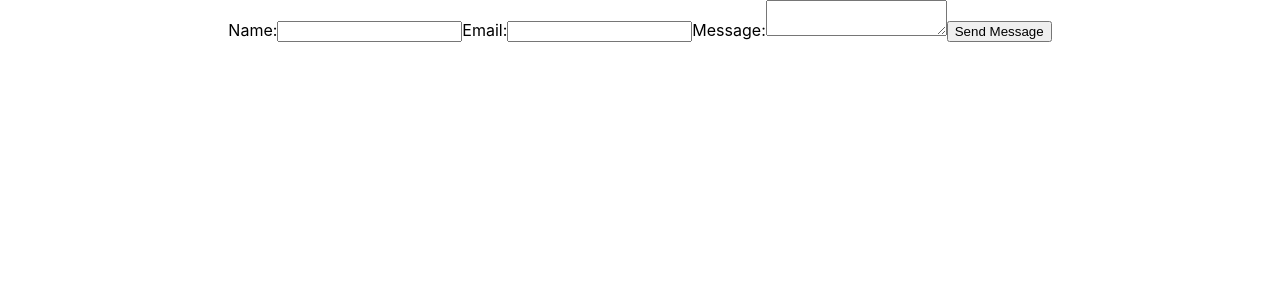
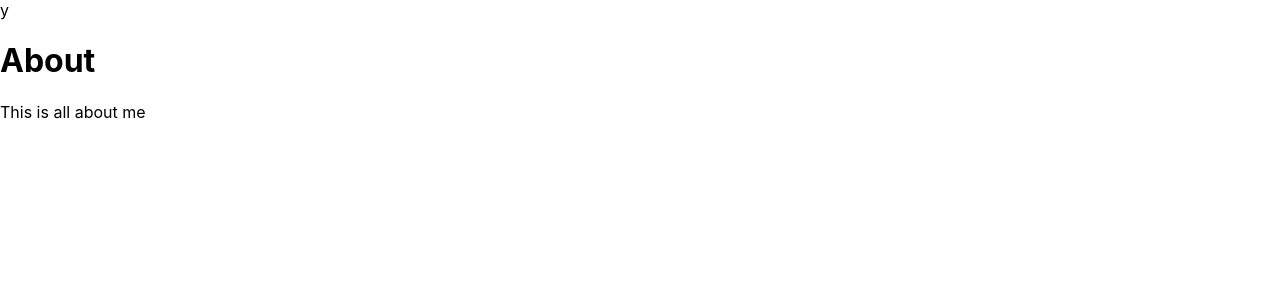
Before and after one commit to munyi-victor/hired, a React (Create React App) app: page / in a window 1280 px wide. Shown: the top 300 px of the page. Built offline with nearby package versions, Linux system fonts and the light colour scheme.

Commit message:
first update

```diff
--- a/public/index.html
+++ b/public/index.html
@@ -24,7 +24,7 @@
       work correctly both with client-side routing and a non-root public URL.
       Learn how to configure a non-root public URL by running `npm run build`.
     -->
-    <title>React App</title>
+    <title>Hired</title>
   </head>
   <body>
     <noscript>You need to enable JavaScript to run this app.</noscript>
--- a/src/App.js
+++ b/src/App.js
@@ -1,12 +1,8 @@
-import './App.css';
-import Contact from './components/Contact';
+import React from "react";
+import About from "./components/About";
 
-function App() {
-  return (
-    <div className="App">
-      <Contact/>
-    </div>
-  );
-}
+const App = () => {
+  return <About />;
+};
 
 export default App;
--- /dev/null
+++ b/src/components/About.js
@@ -0,0 +1,15 @@
+import React from 'react'
+
+const About = () => {
+  return (
+    <div>y
+
+      <h1>About</h1>
+      <p>This is all about me</p>
+    </div>
+  )
+}
+
+export default About
+
+// 1//03psDR_6FGTiPCgYIARAAGAMSNwF-L9IrDqx1ZgDZ3s6riY41w5xtfK5P-Mp2lOLpKeglVuuPVUUnEJPQk1c4NDYIKbhT_AcYq9Y
--- a/src/components/Contact.js
+++ b/src/components/Contact.js
@@ -1,82 +1,30 @@
-import React, { useState } from "react";
-import nodemailer from "nodemailer";
+import React from "react";
+import Form from "react-bootstrap/Form";
+import FormControl from "react-bootstrap/FormControl";
+import FormGroup from "react-bootstrap/esm/FormGroup";
+import FormLabel from "react-bootstrap/esm/FormLabel";
+import Button from "react-bootstrap/esm/Button";
+import "bootstrap/dist/css/bootstrap.min.css";
 
 const Contact = () => {
-  const [formData, setFormData] = useState({
-    name: "",
-    email: "",
-    message: "",
-  });
+  return (
+    <div className="vh-100">
+      <Form className="w-25">
+        <FormGroup className="mb-3">
+          <FormLabel>Email address</FormLabel>
+          <FormControl type="email" placeholder="enter email" />
+        </FormGroup>
 
-  const handleChange = (event) => {
-    const { name, value } = event.target;
-    setFormData((prevState) => ({ ...prevState, [name]: value }));
-  };
+        <FormGroup className="mb-3">
+          <FormLabel>Password</FormLabel>
+          <FormControl type="password" placeholder="enter password" />
+        </FormGroup>
 
-  const handleSubmit = (event) => {
-    event.preventDefault();
-
-    // Send email using nodemailer
-    const transporter = nodemailer.createTransport({
-      service: "gmail",
-      auth: {
-        user: "victormunyi006@gmail.com",
-        pass: "munyi006",
-      },
-    });
-
-    const mailOptions = {
-      from: '"Your Name" <your_email@gmail.com>',
-      to: "recipient_email@example.com",
-      subject: `Contact Form Message from ${formData.name}`,
-      text: `Name: ${formData.name}\nEmail: ${formData.email}\nMessage: ${formData.message}`,
-    };
-
-    transporter.sendMail(mailOptions, (error, info) => {
-      if (error) {
-        console.error("Error sending email:", error);
-        alert("Failed to send email. Please try again later.");
-      } else {
-        console.log("Email sent successfully:", info.messageId);
-        alert("Your message has been sent successfully.");
-        setFormData({ name: "", email: "", message: "" }); // Reset form fields
-      }
-    });
-  };
-
-  return (
-    <form onSubmit={handleSubmit}>
-      <label htmlFor="name">Name:</label>
-      <input
-        type="text"
-        id="name"
-        name="name"
-        value={formData.name}
-        onChange={handleChange}
-        required
-      />
-
-      <label htmlFor="email">Email:</label>
-      <input
-        type="email"
-        id="email"
-        name="email"
-        value={formData.email}
-        onChange={handleChange}
-        required
-      />
-
-      <label htmlFor="message">Message:</label>
-      <textarea
-        id="message"
-        name="message"
-        value={formData.message}
-        onChange={handleChange}
-        required
-      />
-
-      <button type="submit">Send Message</button>
-    </form>
+        <Button variant="primary" type="submit">
+          Submit
+        </Button>
+      </Form>
+    </div>
   );
 };
 
```
Also changed, not shown: package.json (+8 -0 lines), src/components/Home.js (added, +14 -0 lines), src/components/Topnav.js (added, +12 -0 lines), src/components/Email.js (added), 2 other files (tests, documents, lock files or other folders).
